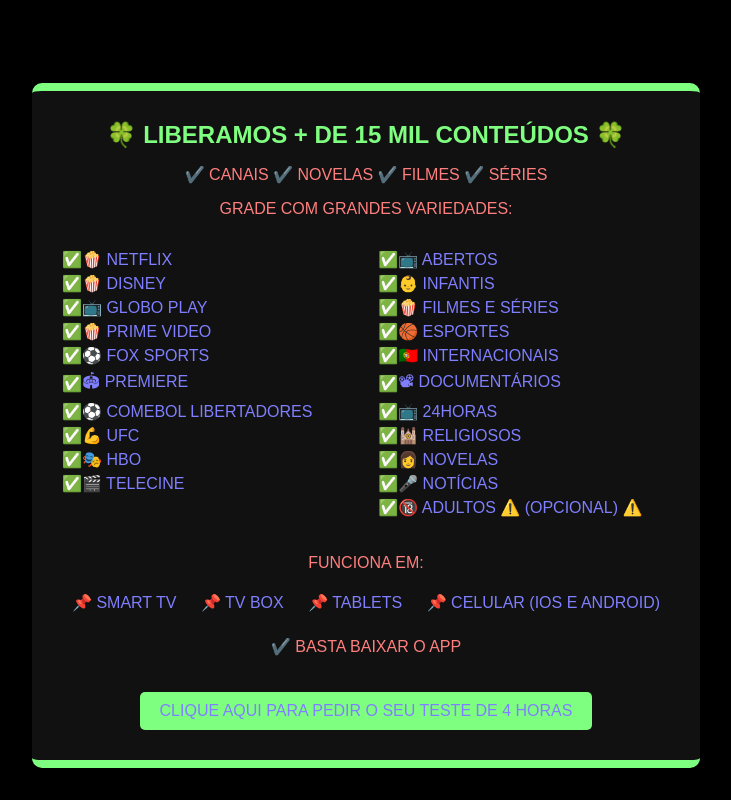
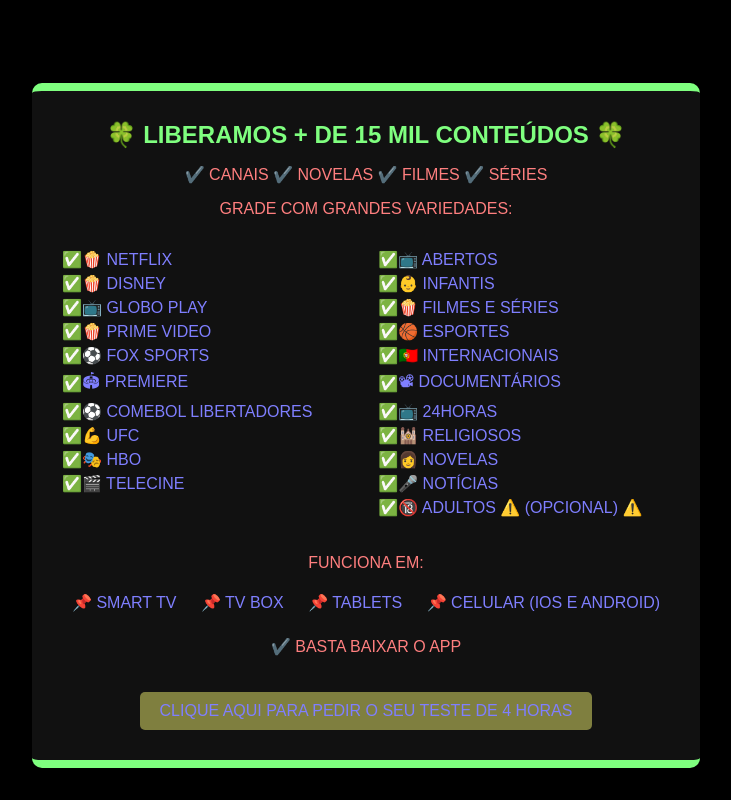
Before and after one commit to canaistv/canaistv.github.io, a plain HTML site: page index.html in a window 1280 px wide. In both pictures the pointer is over the link "CLIQUE AQUI PARA PEDIR O SEU TESTE DE 4 HORAS". Shown: the whole page, without its empty margins (274-1005 px from the left). Drawn offline with Linux system fonts and the light colour scheme.

Commit message:
Update styles.css

```diff
--- a/styles.css
+++ b/styles.css
@@ -102,6 +102,6 @@ h1 {
 }
 
 .whatsapp-button:hover {
-    background-color:  #7fff7f;
+    background-color:  #7f7f3f;
     color: #7f7fff;
 }
```
